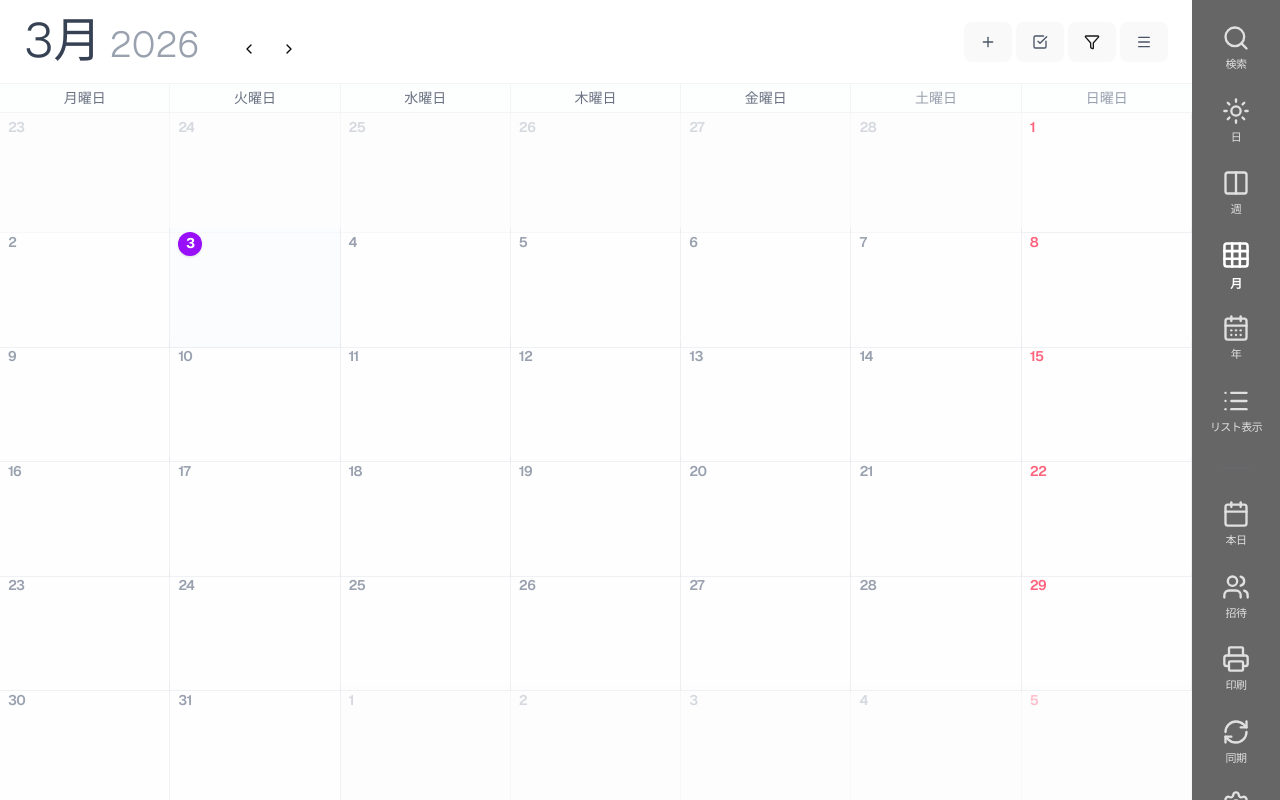
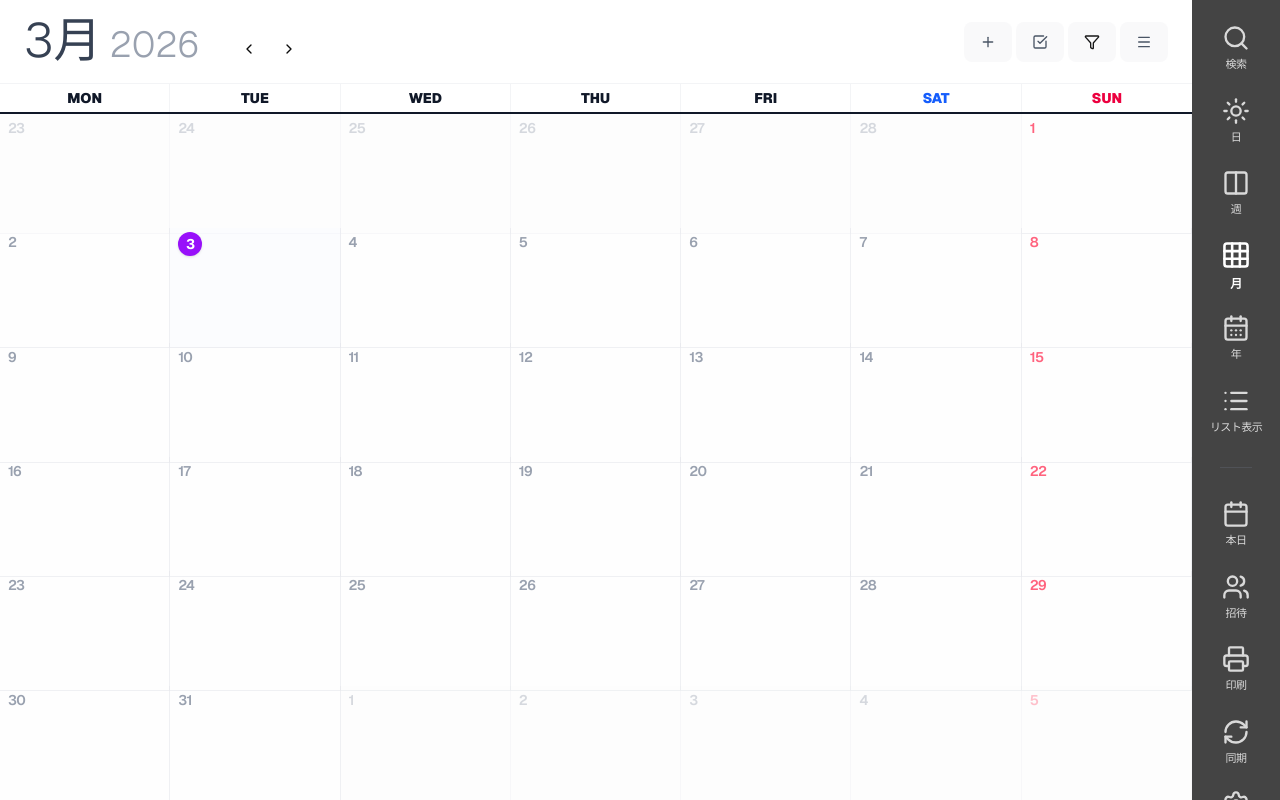
Before and after one commit to gangbu1234/salary-app, a Next.js app: page / in a window 1280 px wide. Built offline with nearby package versions, Linux system fonts and the light colour scheme.

Commit message:
Improve mobile UI: Move toggle switch to right pane and update weekday display to Japanese single characters

```diff
--- a/src/app/page.tsx
+++ b/src/app/page.tsx
@@ -138,6 +138,7 @@ export default function CalendarApp() {
   const [formPresetId, setFormPresetId] = useState("1");
   const [formCommPresetId, setFormCommPresetId] = useState<string>("c2");
   const [formCommuting, setFormCommuting] = useState(1200);
+  const [isSidebarOpen, setIsSidebarOpen] = useState(false);
 
   // --- Logic ---
   useEffect(() => {
@@ -246,7 +247,7 @@ export default function CalendarApp() {
                       "p-4 rounded-2xl text-center shadow-sm border",
                       isSameDay(day, new Date()) ? "bg-purple-600 text-white border-purple-400" : "bg-white text-gray-800 border-gray-100"
                     )}>
-                      <p className="text-xs font-bold uppercase opacity-70">{format(day, "eee", { locale: ja })}</p>
+                      <p className="text-xs font-bold uppercase opacity-70">{["月", "火", "水", "木", "金", "土", "日"][i] || format(day, "eee", { locale: ja })}</p>
                       <p className="text-2xl font-black">{format(day, "d")}</p>
                     </div>
                     <div className="flex-1 space-y-3">
@@ -366,15 +367,19 @@ export default function CalendarApp() {
         return (
           <>
             {/* Weekday Headers */}
-            <div className="grid grid-cols-7 border-b border-gray-100 bg-gray-50/30">
-              {["月曜日", "火曜日", "水曜日", "木曜日", "金曜日", "土曜日", "日曜日"].map((day, idx) => (
-                <div key={day} className={cn(
-                  "py-1 text-center text-sm font-medium text-gray-500 border-r border-gray-100 last:border-r-0",
-                  idx >= 5 && "text-gray-400"
+            <div className="grid grid-cols-7 border-b-2 border-gray-900 bg-white">
+              {["MON", "TUE", "WED", "THU", "FRI", "SAT", "SUN"].map((dayEn, idx) => {
+                const dayJa = ["月", "火", "水", "木", "金", "土", "日"][idx];
+                return (
+                  <div key={dayEn} className={cn(
+                    "py-1 text-center text-[10px] md:text-sm font-black border-r border-gray-100 last:border-r-0",
+                    idx === 5 ? "text-blue-600" : idx === 6 ? "text-rose-600" : "text-gray-900"
                   )}>
-                  {day}
+                    <span className="md:hidden">{dayJa}</span>
+                    <span className="hidden md:inline">{dayEn}</span>
                   </div>
-              ))}
+                );
+              })}
             </div>
 
             {/* Calendar Grid */}
@@ -445,11 +450,13 @@ export default function CalendarApp() {
         {/* Header */}
         <header className="flex items-center justify-between px-6 py-4 border-b border-gray-100">
           <div className="flex items-baseline gap-4">
-            <h1 className="text-5xl font-light text-gray-700 leading-none">
+            <h1 className="text-3xl md:text-5xl font-light text-gray-700 leading-none flex items-baseline">
+              <span className="truncate max-w-[120px] md:max-w-none">
                 {viewMode === "year" ? format(currentDate, "yyyy年") : format(currentDate, "M月", { locale: ja })}
-              {viewMode !== "year" && <span className="text-4xl text-gray-400 ml-2">{format(currentDate, "yyyy")}</span>}
+              </span>
+              {viewMode !== "year" && <span className="text-xl md:text-4xl text-gray-400 ml-2">{format(currentDate, "yyyy")}</span>}
             </h1>
-            <div className="flex items-center gap-1 ml-4">
+            <div className="flex items-center gap-1 ml-4 scale-75 md:scale-100 origin-left">
               <Button variant="ghost" size="icon" onClick={() => setCurrentDate(viewMode === "year" ? subYears(currentDate, 1) : subMonths(currentDate, 1))}>
                 <ChevronLeft className="h-4 w-4" />
               </Button>
@@ -492,43 +499,96 @@ export default function CalendarApp() {
               </PopoverContent>
             </Popover>
 
+            <div className="hidden md:block">
               <Button variant="secondary" size="icon" className="h-10 w-12 bg-gray-100/50 rounded-md">
                 <Menu className="h-6 w-6 text-gray-600" />
               </Button>
             </div>
+          </div>
         </header>
+
+        {/* Floating Toggle Button for Mobile */}
+        <Button
+          variant="secondary"
+          size="icon"
+          className={cn(
+            "fixed top-4 right-4 z-[60] h-12 w-12 bg-zinc-800 text-white rounded-full shadow-2xl transition-all duration-300 md:hidden flex items-center justify-center",
+            isSidebarOpen ? "rotate-90 bg-white text-zinc-800" : "rotate-0"
+          )}
+          onClick={() => setIsSidebarOpen(!isSidebarOpen)}
+        >
+          <Menu className="h-6 w-6" />
+        </Button>
 
         {renderMainContent()}
       </div>
 
       {/* --- Right Navigation Sidebar --- */}
-      <aside className="w-[88px] bg-[#666] flex flex-col items-center py-6 gap-6 text-white overflow-y-auto">
+      {/* --- Overlay for Sidebar on Mobile --- */}
+      {isSidebarOpen && (
+        <div
+          className="fixed inset-0 bg-black/50 z-40 md:hidden"
+          onClick={() => setIsSidebarOpen(false)}
+        />
+      )}
+
+      {/* --- Right Navigation Sidebar --- */}
+      <aside className={cn(
+        "fixed inset-y-0 right-0 z-50 w-24 bg-[#444] flex flex-col items-center py-6 gap-6 text-white overflow-y-auto transition-transform duration-300 ease-in-out md:relative md:translate-x-0 md:flex md:w-[88px]",
+        isSidebarOpen ? "translate-x-0" : "translate-x-full md:translate-x-0"
+      )}>
+        {/* Toggle Handle for Mobile */}
+        <button
+          onClick={() => setIsSidebarOpen(!isSidebarOpen)}
+          className="absolute left-[-40px] top-4 w-10 h-12 bg-[#444] rounded-l-xl flex items-center justify-center md:hidden shadow-[-4px_0_10px_rgba(0,0,0,0.1)] transition-all active:scale-95"
+        >
+          {isSidebarOpen ? <ChevronRight className="h-6 w-6" /> : <Menu className="h-6 w-6" />}
+        </button>
+
         <button className="flex flex-col items-center gap-1 opacity-80 hover:opacity-100 transition-opacity">
           <Search className="h-7 w-7" />
           <span className="text-[11px] font-medium tracking-tighter">検索</span>
         </button>
-        <button className={cn("flex flex-col items-center gap-1 transition-all", viewMode === "day" ? "opacity-100 scale-110" : "opacity-80 hover:opacity-100")} onClick={() => setViewMode("day")}>
+        <button
+          className={cn("flex flex-col items-center gap-1 transition-all", viewMode === "day" ? "opacity-100 scale-110" : "opacity-80 hover:opacity-100")}
+          onClick={() => { setViewMode("day"); setIsSidebarOpen(false); }}
+        >
           <Sun className="h-7 w-7" />
           <span className="text-[11px] font-medium tracking-tighter">日</span>
         </button>
-        <button className={cn("flex flex-col items-center gap-1 transition-all", viewMode === "week" ? "opacity-100 scale-110" : "opacity-80 hover:opacity-100")} onClick={() => setViewMode("week")}>
+        <button
+          className={cn("flex flex-col items-center gap-1 transition-all", viewMode === "week" ? "opacity-100 scale-110" : "opacity-80 hover:opacity-100")}
+          onClick={() => { setViewMode("week"); setIsSidebarOpen(false); }}
+        >
           <ColumnsIcon className="h-7 w-7" />
           <span className="text-[11px] font-medium tracking-tighter">週</span>
         </button>
-        <button className={cn("flex flex-col items-center gap-1 transition-all", viewMode === "month" ? "opacity-100 scale-110" : "opacity-80 hover:opacity-100")} onClick={() => setViewMode("month")}>
+        <button
+          className={cn("flex flex-col items-center gap-1 transition-all", viewMode === "month" ? "opacity-100 scale-110" : "opacity-80 hover:opacity-100")}
+          onClick={() => { setViewMode("month"); setIsSidebarOpen(false); }}
+        >
           <Grid className="h-7 w-7" />
           <span className="text-[11px] font-bold tracking-tighter">月</span>
         </button>
-        <button className={cn("flex flex-col items-center gap-1 transition-all", viewMode === "year" ? "opacity-100 scale-110" : "opacity-80 hover:opacity-100")} onClick={() => setViewMode("year")}>
+        <button
+          className={cn("flex flex-col items-center gap-1 transition-all", viewMode === "year" ? "opacity-100 scale-110" : "opacity-80 hover:opacity-100")}
+          onClick={() => { setViewMode("year"); setIsSidebarOpen(false); }}
+        >
           <CalendarDays className="h-7 w-7" />
           <span className="text-[11px] font-medium tracking-tighter">年</span>
         </button>
-        <button className={cn("flex flex-col items-center gap-1 transition-all", viewMode === "list" ? "opacity-100 scale-110" : "opacity-80 hover:opacity-100")} onClick={() => setViewMode("list")}>
+        <button
+          className={cn("flex flex-col items-center gap-1 transition-all", viewMode === "list" ? "opacity-100 scale-110" : "opacity-80 hover:opacity-100")}
+          onClick={() => { setViewMode("list"); setIsSidebarOpen(false); }}
+        >
           <List className="h-7 w-7" />
           <span className="text-[11px] font-medium tracking-tighter">リスト表示</span>
         </button>
         <hr className="w-8 border-gray-500 opacity-30 my-2" />
-        <button className="flex flex-col items-center gap-1 opacity-80 hover:opacity-100 transition-opacity" onClick={() => { setCurrentDate(new Date()); setViewMode("month"); }}>
+        <button
+          className="flex flex-col items-center gap-1 opacity-80 hover:opacity-100 transition-opacity"
+          onClick={() => { setCurrentDate(new Date()); setViewMode("month"); setIsSidebarOpen(false); }}
+        >
           <CalendarIcon className="h-7 w-7" />
           <span className="text-[11px] font-medium tracking-tighter">本日</span>
         </button>
@@ -546,7 +606,7 @@ export default function CalendarApp() {
         </button>
         <button
           className="flex flex-col items-center gap-1 opacity-80 hover:opacity-100 transition-opacity mt-auto"
-          onClick={() => setIsSettingsOpen(true)}
+          onClick={() => { setIsSettingsOpen(true); setIsSidebarOpen(false); }}
         >
           <Settings className="h-7 w-7" />
           <span className="text-[11px] font-medium tracking-tighter">設定</span>
```
Lines whose indentation alone changed are shown as unchanged.
